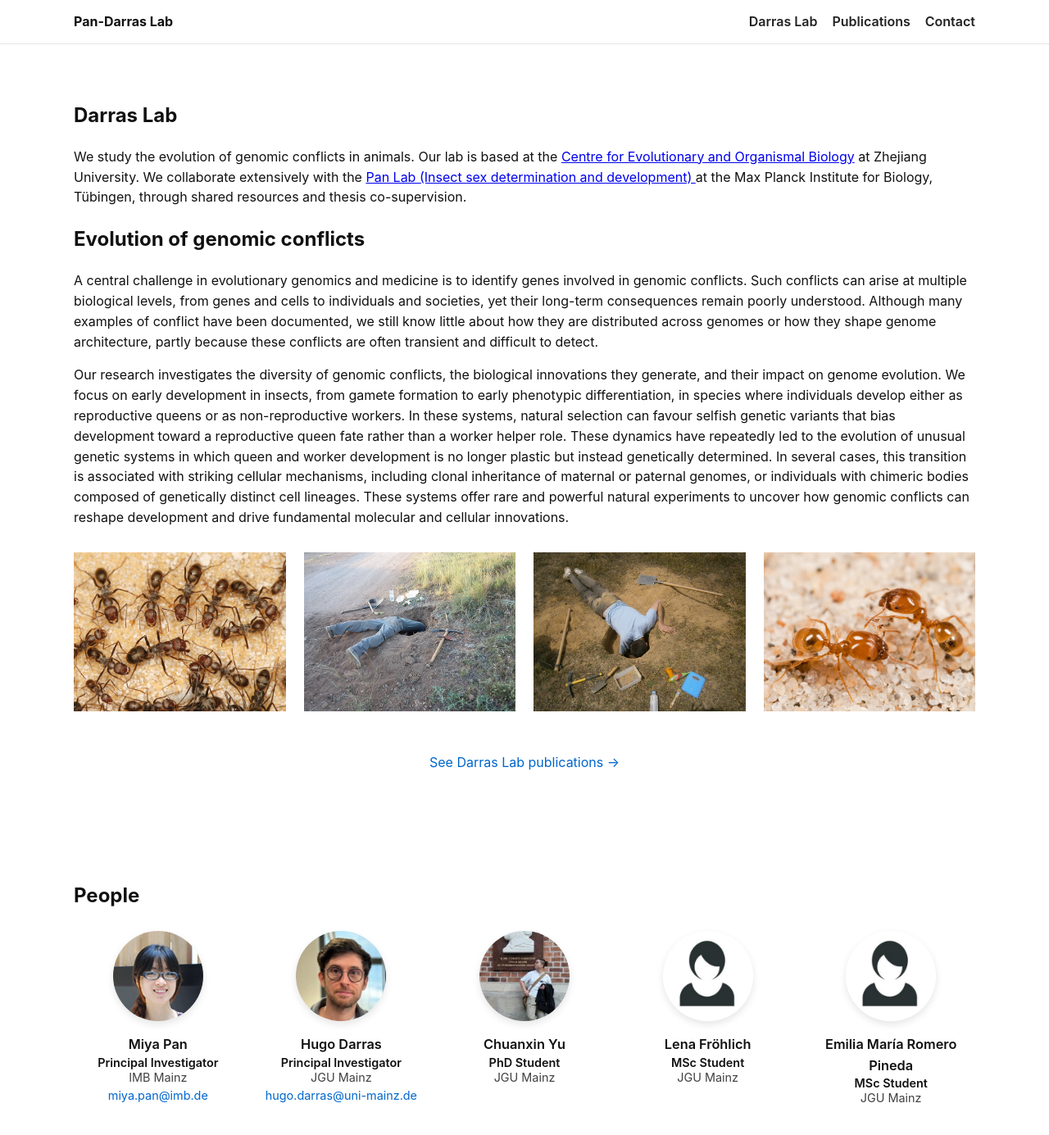
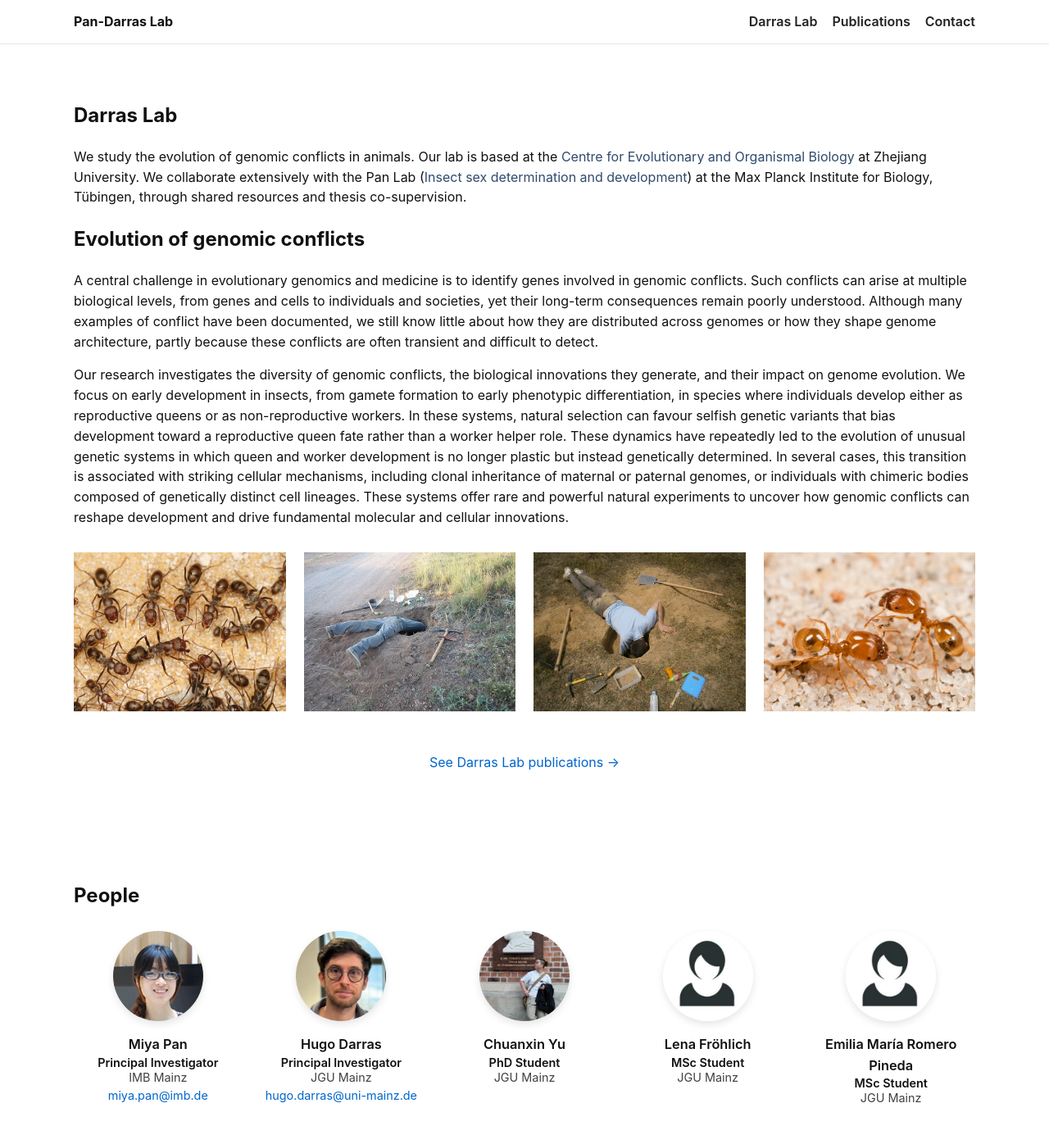
Before and after one commit to lab-darras/lab-darras.github.io, a Jekyll site: the page built from index.md, in a window 1280 px wide and 1400 px high. Shown: the top 1385 px of the window at 82% size. Built offline with Jekyll 4.4.1, drawn with Linux system fonts in a browser that asks for light colours; part of the change alters nothing that is shown.

Commit message:
Update index.md

```diff
--- a/index.md
+++ b/index.md
@@ -77,14 +77,23 @@ permalink: /
 
 <h1>Darras Lab</h1>
 
-<p>
+<style>
+  .lab-text a {
+    color: #2f4a6d;
+    text-decoration: none;
+  }
+
+  .lab-text a:hover {
+    text-decoration: underline;
+  }
+</style>
+
+<p class="lab-text">
 We study the evolution of genomic conflicts in animals. Our lab is based at the
 <a href="https://evolution.zju.edu.cn/en/index.html">Centre for Evolutionary and Organismal Biology</a>
 at Zhejiang University.
-We collaborate extensively with the
-<a href="https://www.phd.tuebingen.mpg.de/36499/Qiaowei-_Miya_-Pan">
-Pan Lab (Insect sex determination and development)
-</a>
+We collaborate extensively with the Pan Lab
+(<a href="https://www.phd.tuebingen.mpg.de/36499/Qiaowei-_Miya_-Pan">Insect sex determination and development</a>)
 at the Max Planck Institute for Biology, Tübingen, through shared resources and thesis co-supervision.
 </p>
 
```
